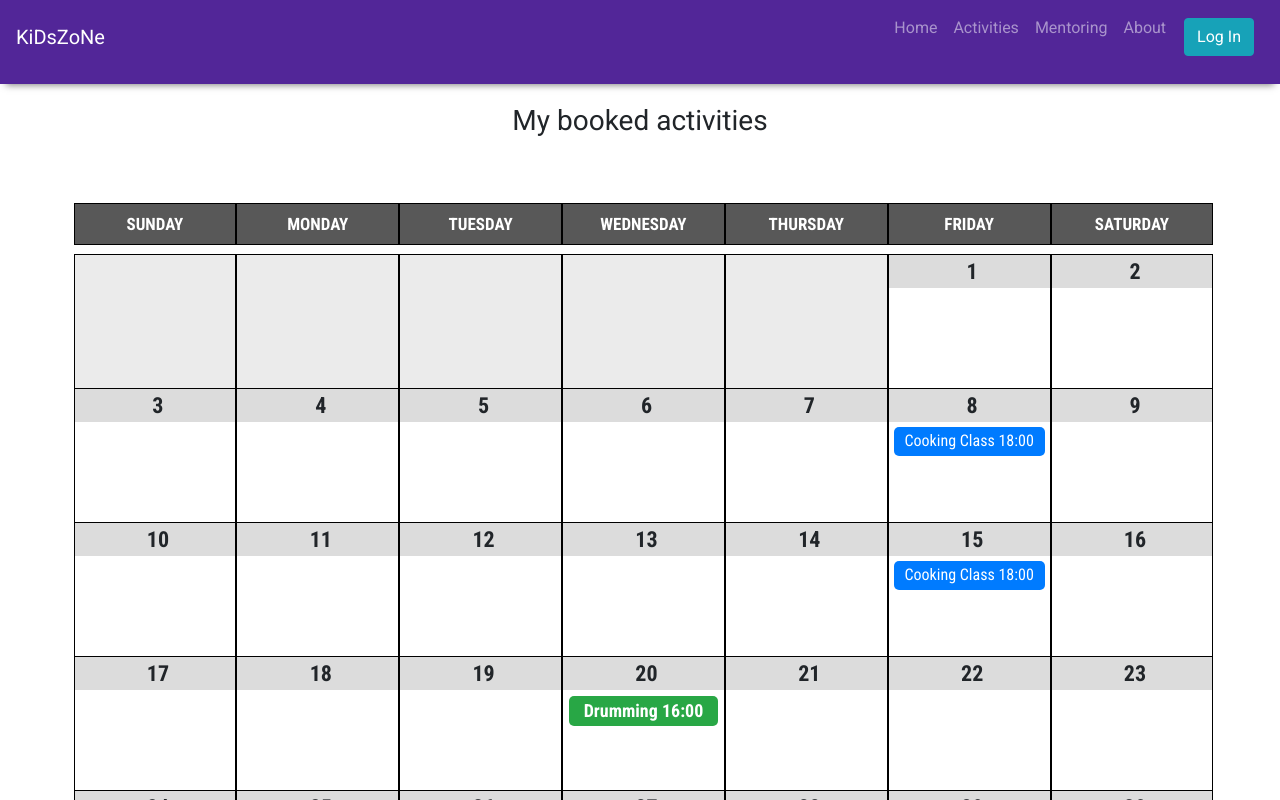
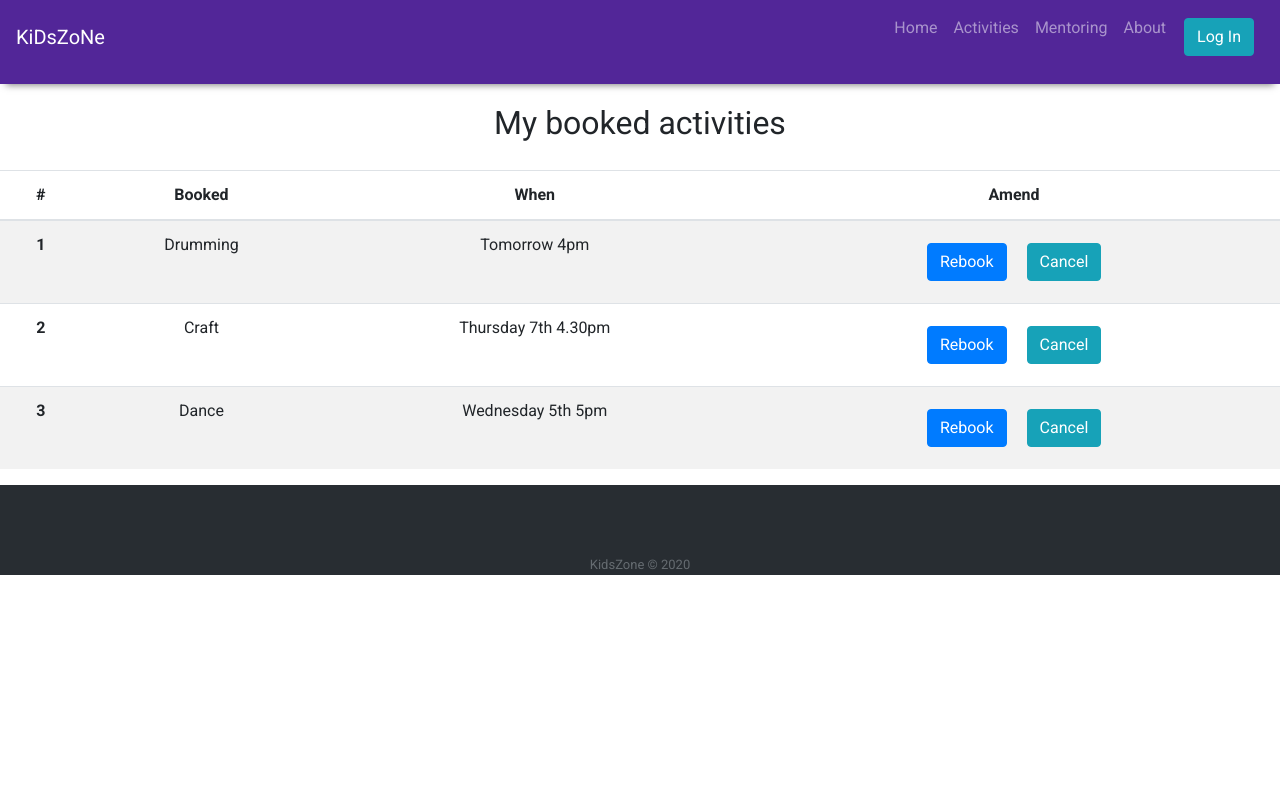
Before and after one commit to Kids-Zone/kz_react, a React (Create React App) app: page /kidsavailability in a window 1280 px wide. Shown: the top 800 px of the page. Built offline with nearby package versions, Linux system fonts and the light colour scheme.

Commit message:
changed screen to a simple table to view booked kids activity

```diff
--- a/src/Components/About/About.js
+++ b/src/Components/About/About.js
@@ -11,22 +11,17 @@ function About() {
       </div>
       <div className="content">
         <p>
-          KidsZone is a platform where you can learn something new everyday in a
-          safe environment. It is a educational and engaging club for children
-          that fall into age group of 8-15 yrs. It is a place where you can find a
-          mentor or become one.
+          KidsZone is a safe space where you can learn and have fun. It is a educational and engaging club for children
+          that from 8-15 yrs.
         </p>
       </div>
       <div className="banner">
         <h4>
-          As we are currently in <b>lockdown</b> all classes where possible are now
-          offered online.
+          As we are currently in <b>lockdown</b> all classes where possible are
+          now offered online.
         </h4>
-        <p>
-          Please view this space for updates and see what's available, you can now sign up ,but booking
-          facility will be provided shortly.
-        </p>
       </div>
+      <div><p></p></div>
       <div className="banner">
         <h3>What we offer</h3>
       </div>
@@ -67,9 +62,8 @@ function About() {
       <div className="content">
         <p>
           If you wish to be a mentor then we can offer many opportunities.
-          Either online teaching or mentoring at the club. Some classes as you
-          know work better in person! All our teachers are CRB/DBS checked and
-          fully qualified in their field.{" "}
+          Either online teaching or mentoring at the club. All our teachers are
+          CRB/DBS checked and fully qualified in their field.{" "}
         </p>
         <p>
           All classes have a maximum occupancy limit based on category and
--- a/src/Components/Availability/kids-availability.css
+++ b/src/Components/Availability/kids-availability.css
@@ -156,87 +156,3 @@
   min-height: 100%;
   padding: 0;
 }
-
-#cal .days p {
-  font-family: "Roboto Condensed";
-  font-size: 17px;
-  font-weight: 700;
-  color: white;
-  margin-bottom: 0;
-  padding: 8px 0 7px 0;
-  background: rgb(88, 88, 88);
-}
-
-#cal .bg-events {
-  background: rgb(255, 255, 255);
-}
-
-@media (min-width: 768px) {
-  #cal .bg-events {
-    min-height: 135px;
-  }
-}
-
-#cal .event {
-  font-family: "Roboto Condensed";
-  font-size: 16px;
-  margin: 5px;
-  padding: 4px 5px;
-  text-align: center;
-  overflow: visible;
-  border-radius: 5px;
-  overflow: hidden;
-  text-overflow: ellipsis;
-  line-height: 1.3;
-}
-
-@media (min-width: 768px) {
-  #cal .event {
-    font-size: 13px;
-    text-align: left;
-  }
-}
-
-@media (min-width: 992px) {
-  #cal .event {
-    letter-spacing: normal;
-    font-size: 14px;
-  }
-}
-
-@media (min-width: 1200px) {
-  #cal .event {
-    font-size: 16px;
-  }
-}
-
-#cal .event-spec {
-  font-size: 18px;
-  font-weight: 700;
-  line-height: 1.2;
-  border-radius: 5px;
-  margin: 6px;
-  padding: 4px;
-}
-
-#year {
-  font-family: "Roboto Condensed";
-  position: relative;
-  font-size: calc(8px + 3vw);
-  font-weight: 700;
-  width: 100%;
-  white-space: nowrap;
-  /*top: .3vw;*/
-}
-
-@media (min-width: 576px) {
-  #year {
-    font-size: 28px;
-    top: 0px;
-  }
-}
-
-#cal a {
-  text-decoration: none;
-  transition: all 0.3s;
-}
--- a/src/Components/Availability/kids-availability.js
+++ b/src/Components/Availability/kids-availability.js
@@ -3,177 +3,48 @@ import "./kids-availability.css";
 
 const kidsavailability = () => {
   return (
-    <>
+    <div>
       <div className="row">
         <div className="col">
-          <h3 className="text-center" style={{ marginTop: "10px" }}>
+          <h2 className="text-center" style={{ marginTop: "10px" }}>
             My booked activities
-          </h3>
+          </h2>
         </div>
       </div>
-      <div>
-        <div className="container" >
-          <div className="mt-5 mb-5">
-            <div className="container" id="cal">
-              <i className="fa fa-calendar-o d-none"></i>
-              <div className="row d-none d-md-flex seven-cols days-sticky">
-                <div className="col-md-1 day days">
-                  <p className="text-center text-black">SUNDAY</p>
-                </div>
-                <div className="col-md-1 day days">
-                  <p className="text-center text-black">MONDAY</p>
-                </div>
-                <div className="col-md-1 day days">
-                  <p className="text-center text-black">TUESDAY</p>
-                </div>
-                <div className="col-md-1 day days">
-                  <p className="text-center text-black">WEDNESDAY</p>
-                </div>
-                <div className="col-md-1 day days">
-                  <p className="text-center text-black">THURSDAY</p>
-                </div>
-                <div className="col-md-1 day days">
-                  <p className="text-center text-black">FRIDAY</p>
-                </div>
-                <div className="col-md-1 day days">
-                  <p className="text-center text-black">SATURDAY</p>
-                </div>
-              </div>
-              <div className="row seven-cols">
-                <div className="col-md-1 text-truncate d-none d-md-block pl-1 pr-1 day-blank"></div>
-                <div className="col-md-1 text-truncate d-none d-md-block pl-1 pr-1 day-blank"></div>
-                <div className="col-md-1 text-truncate d-none d-md-block pl-1 pr-1 day-blank"></div>
-                <div className="col-md-1 text-truncate d-none d-md-block pl-1 pr-1 day-blank"></div>
-                <div className="col-md-1 text-truncate d-none d-md-block pl-1 pr-1 day-blank"></div>
-                <div className="col-md-1 day bg-events">
-                  <p className="date">1</p>
-                </div>
-                <div className="col-md-1 day bg-events">
-                  <p className="date">2</p>
-                </div>
-                <div className="col-md-1 day bg-events">
-                  <p className="date">3</p>
-                </div>
-                <div className="col-md-1 day bg-events">
-                  <p className="date">4</p>
-                </div>
-                <div className="col-md-1 day bg-events">
-                  <p className="date">5</p>
-                </div>
-                <div className="col-md-1 day bg-events">
-                  <p className="date">6</p>
-                </div>
-                <div className="col-md-1 day bg-events">
-                  <p className="date">7</p>
-                </div>
-                <div className="col-md-1 day bg-events">
-                  <p className="date">8</p>
-                  <p
-                    className="text-center text-white bg-primary event"
-                    data-toggle="tooltip"
-                    data-bs-tooltip=""
-                    title="Click for more info"
-                  >
-                    Cooking Class 18:00
-                  </p>
-                </div>
-                <div className="col-md-1 day bg-events">
-                  <p className="date">9</p>
-                </div>
-                <div className="col-md-1 day bg-events">
-                  <p className="date">10</p>
-                </div>
-                <div className="col-md-1 day bg-events">
-                  <p className="date">11</p>
-                </div>
-                <div className="col-md-1 day bg-events">
-                  <p className="date">12</p>
-                </div>
-                <div className="col-md-1 day bg-events">
-                  <p className="date">13</p>
-                </div>
-                <div className="col-md-1 day bg-events">
-                  <p className="date">14</p>
-                </div>
-                <div className="col-md-1 day bg-events">
-                  <p className="date">15</p>
-                  <p
-                    className="text-center text-white bg-primary event"
-                    data-toggle="tooltip"
-                    data-bs-tooltip=""
-                    title="Click for more info"
-                  >
-                    Cooking Class 18:00
-                  </p>
-                </div>
-                <div className="col-md-1 day bg-events">
-                  <p className="date">16</p>
-                </div>
-                <div className="col-md-1 day bg-events">
-                  <p className="date">17</p>
-                </div>
-                <div className="col-md-1 day bg-events">
-                  <p className="date">18</p>
-                </div>
-                <div className="col-md-1 day bg-events">
-                  <p className="date">19</p>
-                </div>
-                <div className="col-md-1 day bg-events">
-                  <p className="text-nowrap date">20</p>
-                  <p className="text-center text-white bg-success event event-spec">
-                    Drumming 16:00
-                  </p>
-                </div>
-                <div className="col-md-1 day bg-events">
-                  <p className="date">21</p>
-                </div>
-                <div className="col-md-1 day bg-events">
-                  <p className="date">22</p>
-                </div>
-                <div className="col-md-1 day bg-events">
-                  <p className="date">23</p>
-                </div>
-                <div className="col-md-1 day bg-events">
-                  <p className="date">24</p>
-                </div>
-                <div className="col-md-1 day bg-events">
-                  <p className="text-nowrap date">25</p>
-                  <p className="text-center text-white bg-success event event-spec">
-                    Drumming 16:00
-                  </p>
-                </div>
-                <div className="col-md-1 day bg-events">
-                  <p className="date">26</p>
-                </div>
-                <div className="col-md-1 day bg-events">
-                  <p className="date">27</p>
-                </div>
-                <div className="col-md-1 day bg-events">
-                  <p className="date">28</p>
-                </div>
-                <div className="col-md-1 day bg-events">
-                  <p className="date">29</p>
-                </div>
-                <div className="col-md-1 day bg-events">
-                  <p className="date">30</p>
-                  <a href="#"></a>
-                </div>
-                <div className="col-md-1 day bg-events">
-                  <p className="date">31</p>
-                  <a href="#"></a>
-                </div>
-                <div className="col-md-1 text-truncate d-none d-md-block pl-1 pr-1 day-blank"></div>
-                <div className="col-md-1 text-truncate d-none d-md-block pl-1 pr-1 day-blank"></div>
-                <div className="col-md-1 text-truncate d-none d-md-block pl-1 pr-1 day-blank"></div>
-                <div className="col-md-1 text-truncate d-none d-md-block pl-1 pr-1 day-blank"></div>
-                <div className="col-md-1 text-truncate d-none d-md-block pl-1 pr-1 day-blank"></div>
-                <div className="col-md-1 text-truncate d-none d-md-block pl-1 pr-1 day-blank"></div>
-              </div>
-            </div>
-          </div>
-        </div>
-      </div>
-    </>
+    <table class="table table-striped">
+    <thead>
+      <tr>
+        <th scope="col">#</th>
+        <th scope="col">Booked</th>
+        <th scope="col">When</th>
+        <th scope="col">Amend</th>
+      </tr>
+    </thead>
+    <tbody>
+      <tr>
+        <th scope="row">1</th>
+        <td>Drumming</td>
+        <td>Tomorrow 4pm</td>
+        <td><button class="btn btn-primary">Rebook</button>
+        <button class="btn btn-info">Cancel</button></td>
+      </tr>
+      <tr>
+        <th scope="row">2</th>
+        <td>Craft</td>
+        <td>Thursday 7th 4.30pm</td>
+        <td><button class="btn btn-primary">Rebook</button>
+        <button class="btn btn-info">Cancel</button></td>
+      </tr>
+      <tr>
+        <th scope="row">3</th>
+        <td>Dance</td>
+        <td>Wednesday 5th 5pm</td>
+        <td><button class="btn btn-primary">Rebook</button>
+        <button class="btn btn-info">Cancel</button></td>
+      </tr>
+    </tbody>
+  </table>
+  </div>
   );
 };
 
```
